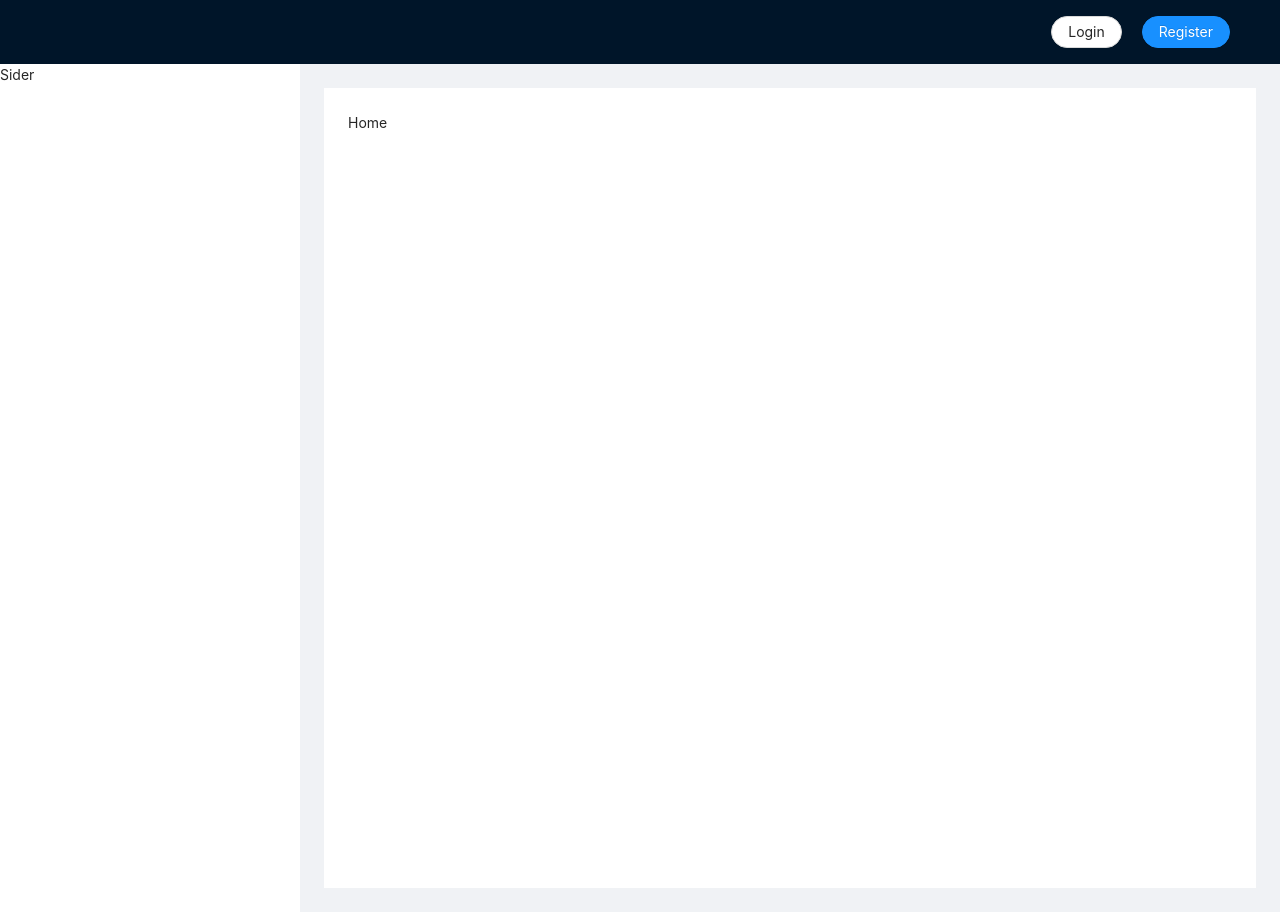
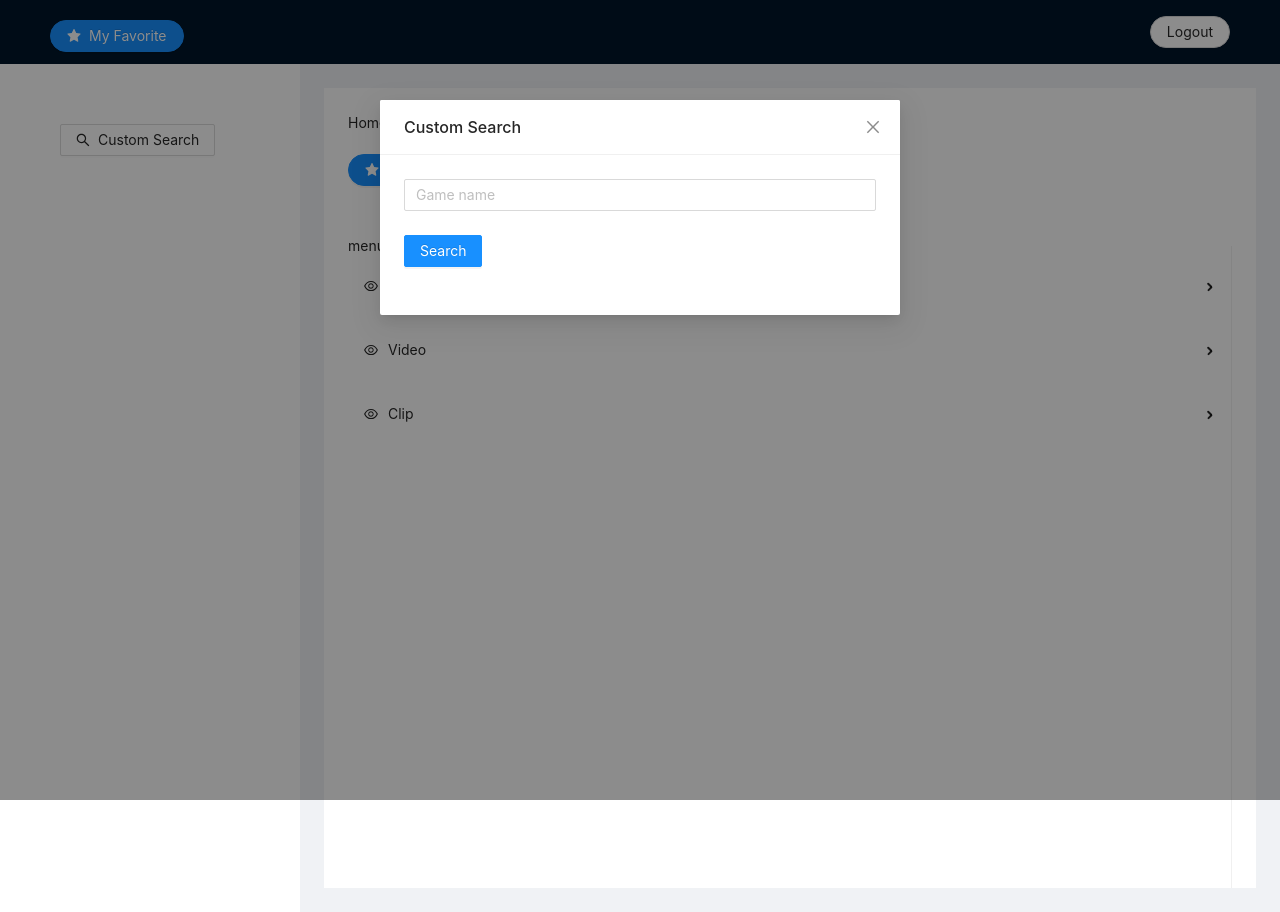
Before and after one commit to vivianxinzhang/twitch-recommend-ui, a React (Create React App) app: page / in a window 1280 px wide. Built offline with nearby package versions, Linux system fonts and the light colour scheme.

Commit message:
add CustomSearch component

```diff
--- a/src/App.js
+++ b/src/App.js
@@ -5,12 +5,13 @@ import Login from './components/Login';
 import Register from './components/Register';
 import { logout } from './utils';
 import Favorites from './components/Favorites';
+import CustomSearch from './components/CustomSearch';
 
 const { Header, Content, Sider } = Layout;
 
 class App extends React.Component {
   state = {
-    loggedIn: false
+    loggedIn: true
   }
 
   signinOnSuccess = () => {
@@ -34,7 +35,7 @@ class App extends React.Component {
   render = () => (
     <Layout>
       <Header>
-        <Row justify="space-between">
+        <Row justify = "space-between">
             <Col>
               {
                 this.state.loggedIn &&
@@ -58,7 +59,7 @@ class App extends React.Component {
       </Header>
       <Layout>
         <Sider width={300} className="site-layout-background">
-          {'Sider'}
+          <CustomSearch />
         </Sider>
         <Layout style={{ padding: '24px' }}>
           <Content
@@ -70,7 +71,10 @@ class App extends React.Component {
               overflow: 'auto'
             }}
           >
-            {'Home'}
+            {'Home'
+            }
+            <br/>
+            <Favorites />
           </Content>
         </Layout>
       </Layout>
--- /dev/null
+++ b/src/components/CustomSearch.js
@@ -0,0 +1,67 @@
+import React from 'react';
+import { Button, Form, Input, message, Modal } from 'antd';
+import { SearchOutlined } from '@ant-design/icons';
+import { searchGameByName } from '../utils';
+
+class CustomSearch extends React.Component {
+  state = {
+    displayModal: false
+  }
+
+  handleCancel = () => {
+    this.setState({
+      displayModal: false,
+    })
+  }
+
+  searchOnClick = () => {
+    this.setState({
+      displayModal: true,
+    })
+  }
+
+  onSubmit = (data) => {
+    searchGameByName(data.game_name)
+      .then((data) => {
+        console.log(data);
+      })
+      .catch((err) => {
+        message.error(err.message);
+      })
+  }
+
+  render = () => {
+    return (
+      <>
+        <Button icon={<SearchOutlined />} style = { {margin: '60px'} }>
+          Custom Search
+        </Button>
+        <Modal
+          title="Custom Search"
+          visible={true}
+          onCancel={true}
+          footer={null}
+        >
+          <Form
+            name="custom_search"
+            onFinish={this.onSubmit}
+          >
+            <Form.Item
+              name="game_name"
+              rules={[{ required: true, message: 'Please enter a game name' }]}
+            >
+              <Input placeholder="Game name" />
+            </Form.Item>
+
+            <Form.Item>
+              <Button type="primary" htmlType="submit">
+                Search</Button>
+            </Form.Item>
+          </Form>
+        </Modal>
+      </>
+    )
+  }
+}
+
+export default CustomSearch;
--- a/src/components/Favorites.js
+++ b/src/components/Favorites.js
@@ -4,37 +4,43 @@ import { EyeOutlined, YoutubeOutlined, VideoCameraOutlined, StarFilled } from '@
 import { getFavoriteItem } from '../utils';
 
 const { SubMenu } = Menu;
+
 const MenuKey = {
   Streams: 'streams',
   Videos: 'videos',
   Clips: 'clips'
 }
-class Favorites extends React.Component {
+
+class Favorite extends React.Component {
   state = {
     displayDrawer: false,
     data: {
-      VIDEO: [],
-      STREAM: [],
-      CLIP: [],
+        VIDEO: [],
+        STREAM: [],
+        CLIP: []
     }
   }
 
   onDrawerClose = () => {
     this.setState({
-      displayDrawer: false,
+      displayDrawer : false,
     })
   }
 
   onFavoriteClick = () => {
     getFavoriteItem()
-      .then((data) => {
+    .then(
+      (data) => {
+        console.log(data);
         this.setState({
           data,
-          displayDrawer: true,
+          displayDrawer: true
+
         })
-      }).catch((err) => {
-        message.error(err.message);
-      })
+      }
+    ).catch((err) => {
+      message.error(err.message);
+    })
   }
 
   render = () => {
@@ -42,23 +48,24 @@ class Favorites extends React.Component {
 
     return (
       <>
-        <Button type="primary" shape="round" onClick={this.onFavoriteClick} icon={<StarFilled />}>
-          My Favorites</Button>
-        <Drawer
-          title="My Favorites"
-          placement="right"
-          width={720}
-          visible={this.state.displayDrawer}
-          onClose={this.onDrawerClose}
-        >
-          <Menu
-            mode="inline"
-            defaultOpenKeys={[MenuKey.Streams]}
-            style={{ height: '100%', borderRight: 0 }}
-            selectable={false}
-          >
-            <SubMenu key={MenuKey.Streams} icon={<EyeOutlined />} title="Streams">
+        <Button type = "primary" shape = "round" style = {{marginTop: '20px'}}
+          icon={<StarFilled />}
+          onClick = {this.onFavoriteClick}
+        > My Favorite </Button>
+        <Drawer title = "My Favorite" placement = "right" width = {720}
+          visible = {this.state.displayDrawer}
+          onClose={this.onDrawerClose}>
+          <div>  item 1 </div>
+          <div>  item 2 </div>
+          <div>  item 3 </div>
+        </Drawer>
+        <Menu style = { {height: '100%', marginTop: '60px'}}>
+            menu
+            <SubMenu key = {MenuKey.Streams} title="Stream" icon = {<EyeOutlined />} style = { {marginTop: '20px'}}>
+              <Menu.Item key="1">Option 1</Menu.Item>
+              <Menu.Item key="2">Option 2</Menu.Item>
               {
+
                 STREAM.map((item) => {
                   return (
                     <Menu.Item key={item.id}>
@@ -70,7 +77,9 @@ class Favorites extends React.Component {
                 })
               }
             </SubMenu>
-            <SubMenu key={MenuKey.Videos} icon={<YoutubeOutlined />} title="Videos">
+            <SubMenu key = {MenuKey.Videos} title="Video" icon = {<EyeOutlined />} style = { {marginTop: '20px'}}>
+              <Menu.Item key="1">Option 1</Menu.Item>
+              <Menu.Item key="2">Option 2</Menu.Item>
               {
                 VIDEO.map((item) => {
                   return (
@@ -83,7 +92,9 @@ class Favorites extends React.Component {
                 })
               }
             </SubMenu>
-            <SubMenu key={MenuKey.Clips} icon={<VideoCameraOutlined />} title="Clips">
+            <SubMenu key = {MenuKey.CLIP} title="Clip" icon = {<EyeOutlined />} style = { {marginTop: '20px'}}>
+              <Menu.Item key="1">Option 1</Menu.Item>
+              <Menu.Item key="2">Option 2</Menu.Item>
               {
                 CLIP.map((item) => {
                   return (
@@ -96,11 +107,20 @@ class Favorites extends React.Component {
                 })
               }
             </SubMenu>
-          </Menu>
-        </Drawer>
+        </Menu>
+
+        <Menu
+        // onClick={this.handleClick}
+        // style={{ width: 256 }}
+        // defaultSelectedKeys={['1']}
+        // defaultOpenKeys={['sub1']}
+        // mode="inline"
+      >
+
+      </Menu>
+
       </>
     )
   }
 }
-
-export default Favorites;
+export default Favorite;
--- a/src/components/Login.js
+++ b/src/components/Login.js
@@ -20,6 +20,7 @@ class Login extends React.Component {
     })
   }
 
+  // call login utility function
   onFinish = (data) => {
     login(data)
       .then((data) => {
@@ -78,3 +79,4 @@ class Login extends React.Component {
 }
 
 export default Login;
+// default export 在被 别的 文件 import 的时候不用加括号
--- a/src/components/Register.js
+++ b/src/components/Register.js
@@ -20,6 +20,7 @@ class Register extends React.Component {
     })
   }
 
+  // call login utility function
   onFinish = (data) => {
     register(data)
       .then(() => {
--- a/src/utils.js
+++ b/src/utils.js
@@ -1,15 +1,15 @@
-const SERVER_ORIGIN = '';
+const SERVER_ORIGIN = '/jupiter';
 
 const loginUrl = `${SERVER_ORIGIN}/login`;
 
 export const login = (credential) => {
-    return fetch(loginUrl, {
+    return fetch(loginUrl, {  // fetch 返回promise
       method: 'POST',
       headers: {
         'Content-Type': 'application/json',
       },
-      credentials: 'include',
-      body: JSON.stringify(credential)
+      credentials: 'include', // 允许 cookie/ session ID 的传递
+      body: JSON.stringify(credential)  // 把后端返回的东西压成 string 放在body里
     }).then((response) => {
       if (response.status !== 200) {
         throw Error('Fail to log in');
@@ -17,6 +17,10 @@ export const login = (credential) => {
 
       return response.json();
     })
+    // .then 这种用法不会 block 后面的代码 前面的代码开始执行后 就放进queue里
+    // .then的代码会被 delay到fetch返回后执行
+    // fetch需要一段时间 不需要等它完成 才能执行后面的代码
+    // ... 如果这里有其它代码
   }
 
   const registerUrl = `${SERVER_ORIGIN}/register`;
```
Also changed, not shown: package.json (line endings or trailing spaces), 1 other file (tests, documents, lock files or other folders).
